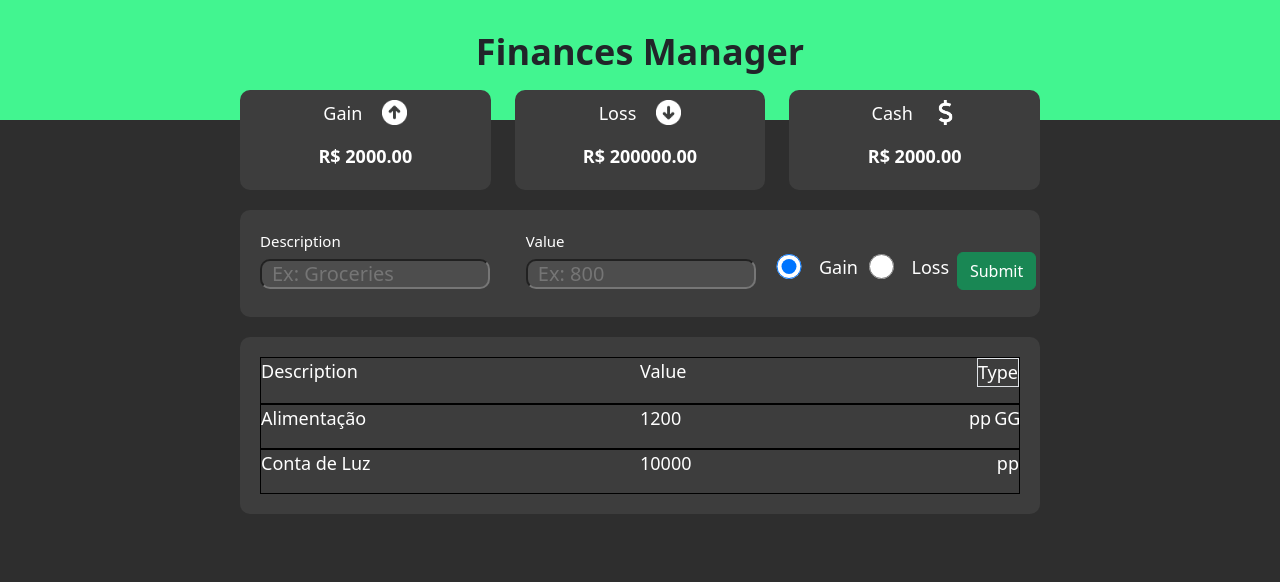
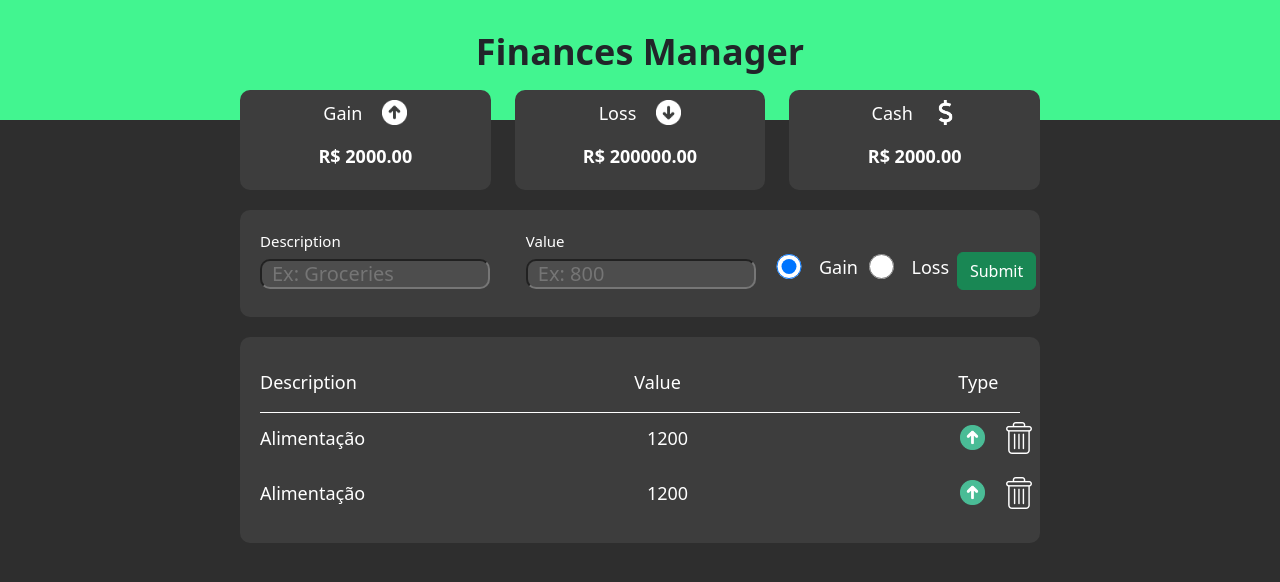
Before and after one commit to luisfelipe2104/Finances, a Next.js app: page / in a window 1280 px wide. Shown: the top 582 px of the page. Built offline with nearby package versions, Linux system fonts and the light colour scheme.

Commit message:
table done!

```diff
--- a/components/Finances/Finances.jsx
+++ b/components/Finances/Finances.jsx
@@ -1,6 +1,17 @@
 import React from "react";
 import Image from "next/image";
-import { Container, Header, Title, Section, Table, TableRow, Text } from "./styles";
+import trash from '../../assets/trash-light.png'
+import entrie from '../../assets/entrie.png'
+import output from '../../assets/output.png'
+import {
+  Container,
+  Header,
+  Title,
+  Section,
+  Table,
+  TableRow,
+  Text,
+} from "./styles";
 import Cards from "../Cards/Cards";
 import Inputs from "../Inputs/Inputs";
 
@@ -14,29 +25,58 @@ export default function Finances() {
         <Cards />
         <Inputs />
         <Table>
-          <table style={{width: '100%'}}>
-            <TableRow>
-              <th><Text>Description</Text></th>
-              <div className="tableContainer">
-                <th><Text>Value</Text></th>
-                <th><Text className="border">Type</Text></th>
-              </div>
-            </TableRow>
-            <TableRow>
-              <td><Text>Alimentação</Text></td>
-              <div className="tableContainer">
-                <td><Text>1200</Text></td>
-                <td style={{width: "50px", display: "flex", gap: "3px"}}><Text>pp</Text><Text>GG</Text></td>
-
-              </div>
-            </TableRow>
-            <TableRow>
-              <td><Text>Conta de Luz</Text></td>
-              <div className="tableContainer">
-                <td><Text>10000</Text></td>
-                <td><Text>pp</Text></td>
-              </div>
-            </TableRow>
+          <table style={{ width: "100%" }}>
+            <thead style={{borderBottom: '1px solid #fff'}}>
+              <TableRow>
+                <th>
+                  <Text>Description</Text>
+                </th>
+                <th>
+                  <Text>Value</Text>
+                </th>
+                <th>
+                  <Text style={{paddingRight: "1.2em"}}>Type</Text>
+                </th>
+              </TableRow>
+            </thead>
+            <tbody>
+              <TableRow>
+                <td>
+                  <Text>Alimentação</Text>
+                </td>
+                <td>
+                  <Text>1200</Text>
+                </td>
+                <td style={{ width: "50px", display: "flex", gap: "3px" }}>
+                <Image
+                    src={entrie}
+                    style={{ marginLeft: "-20%", marginRight: "30%", height: "25px", width: "25px" }}
+                  />
+                  <Image
+                    src={trash}
+                    style={{ height: "32px", width: "32px", marginTop: '-3px' }}
+                  />
+                </td>
+              </TableRow>
+              <TableRow>
+                <td>
+                  <Text>Alimentação</Text>
+                </td>
+                <td>
+                  <Text>1200</Text>
+                </td>
+                <td style={{ width: "50px", display: "flex", gap: "3px" }}>
+                <Image
+                    src={entrie}
+                    style={{ marginLeft: "-20%", marginRight: "30%", height: "25px", width: "25px" }}
+                  />
+                  <Image
+                    src={trash}
+                    style={{ height: "32px", width: "32px", marginTop: '-3px' }}
+                  />
+                </td>
+              </TableRow>
+            </tbody>
           </table>
         </Table>
       </Section>
--- a/components/Finances/styles.js
+++ b/components/Finances/styles.js
@@ -1,8 +1,7 @@
 import styled from "styled-components";
 import { ContainerBase } from "../index.js";
 
-export const Container = styled(ContainerBase)
-`
+export const Container = styled(ContainerBase) `
     justify-content: flex-start;
     align-items: center;
     flex-direction: column;
@@ -48,23 +47,18 @@ export const Card = styled.div `
     padding-top: 10px;
 `
 
-export const Table = styled(Card)
-`
+export const Table = styled(Card)`
     flex-direction: row;
     gap: 20px;
     height: fit-content;
     padding: 20px 20px;
 `
 
-export const TableHeader = styled.div `
-
-`
-
 export const TableRow = styled.tr `
     width: 100%;
     display: flex;
     justify-content: space-between;
-    border: 1px solid black;
+    margin-top: 12px;
 `
 
 export const ContainerInputs = styled.form `
@@ -102,14 +96,12 @@ export const Text = styled.p `
     font-weight: 500;
 `
 
-export const Label = styled(Text)
-`
+export const Label = styled(Text)`
     margin-bottom: -6px;
     font-size: 0.5em;
     font-weight: 400;
 `
 
-export const Price = styled(Text)
-`
+export const Price = styled(Text)`
     font-weight: 800;
 `
--- a/pages/_document.js
+++ b/pages/_document.js
@@ -1,4 +1,4 @@
-import { Html, Head, Main, NextScript } from 'next/document'
+import { Html, Head, Main, NextScript } from "next/document";
 
 export default function Document() {
   return (
@@ -9,5 +9,5 @@ export default function Document() {
         <NextScript />
       </body>
     </Html>
-  )
+  );
 }
--- a/styles/globals.css
+++ b/styles/globals.css
@@ -18,9 +18,19 @@ html,
 body {
     max-width: 100vw;
     overflow-x: hidden;
+    background-color: #2e2e2e;
+}
+
+#__next {
+    background-color: #2e2e2e;
 }
 
 a {
     color: inherit;
     text-decoration: none;
 }
+
+thead{
+    border-bottom: 5px solid #fff;
+    height: 50px;
+}
```
Also changed, not shown: pages/index.js (+7 -7 lines).
